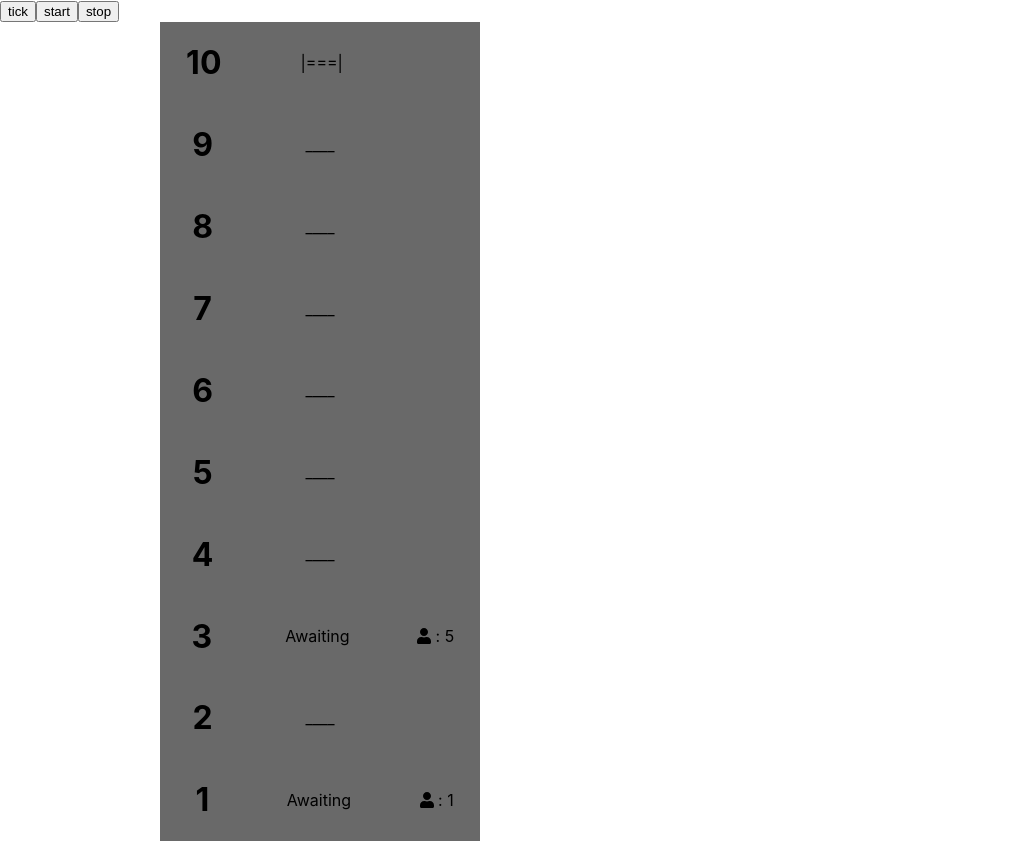
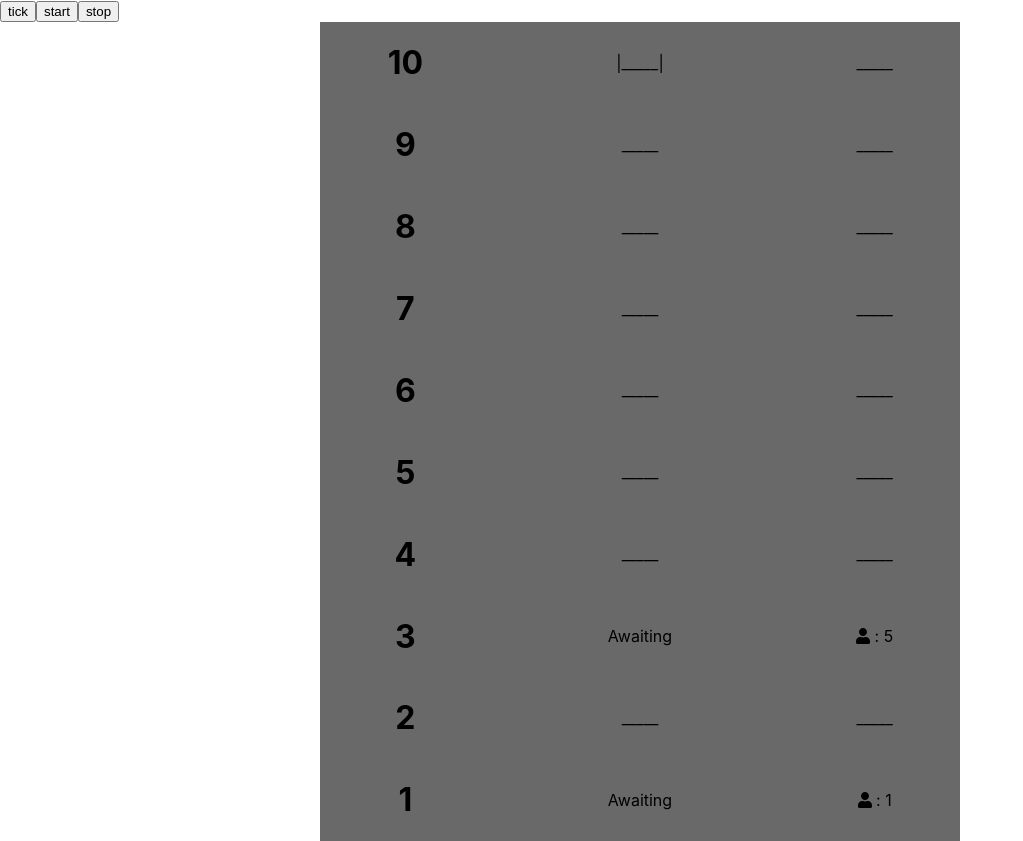
Before and after one commit to tarnishedMind/preact-tiny-elevator, a React (Create React App) app: page / in a window 1280 px wide. Shown: the whole page, without its empty margins (0-1023 px from the left). Built offline with nearby package versions, Linux system fonts and the light colour scheme.

Commit message:
floor styles. elevator styles, del complete tasks

```diff
--- a/src/ElevatorFloor.tsx
+++ b/src/ElevatorFloor.tsx
@@ -17,17 +17,17 @@ export default class ElevatorFloor extends React.Component<ElevatorFloorProps> {
     private fillCellContent = (type: FloorType): void => {
         switch (type) {
             case FloorType.EmptyElevator:
-                this.cellContent = '|===|';
+                this.cellContent = '|_____|';
                 break;
             case FloorType.EmptyFloor:
-                this.cellContent = '____';
+                this.cellContent = '_____';
                 break;
             case FloorType.PersonAwaiting:
                 this.cellContent = `Awaiting`;
                 break;
             case FloorType.PersonInElevator:
                 const count = this.props.floorOptions.GoingPersonCount;
-                this.cellContent = this.getUserIconContentByCount(count);
+                this.cellContent = <>| {this.getUserIconContentByCount(count)} |</>;
                 break;
 
             default:
@@ -36,7 +36,7 @@ export default class ElevatorFloor extends React.Component<ElevatorFloorProps> {
     }
 
     private getUserIconContentByCount = (count: number): JSX.Element => {
-        return count > 0 ? <>{this.userIcon} {`: ${count}`}</> : <></>;
+        return count > 0 ? <>{this.userIcon} {`: ${count}`}</> : <span>_____</span>;
     }
 
     render(): JSX.Element {
--- a/src/index.scss
+++ b/src/index.scss
@@ -8,8 +8,6 @@ body {
 }
 
 .elevator {
-  width: 50%;
-
   display: flex;
   flex-direction: column-reverse;
   align-items: center;
```
Also changed, not shown: to do.txt.
